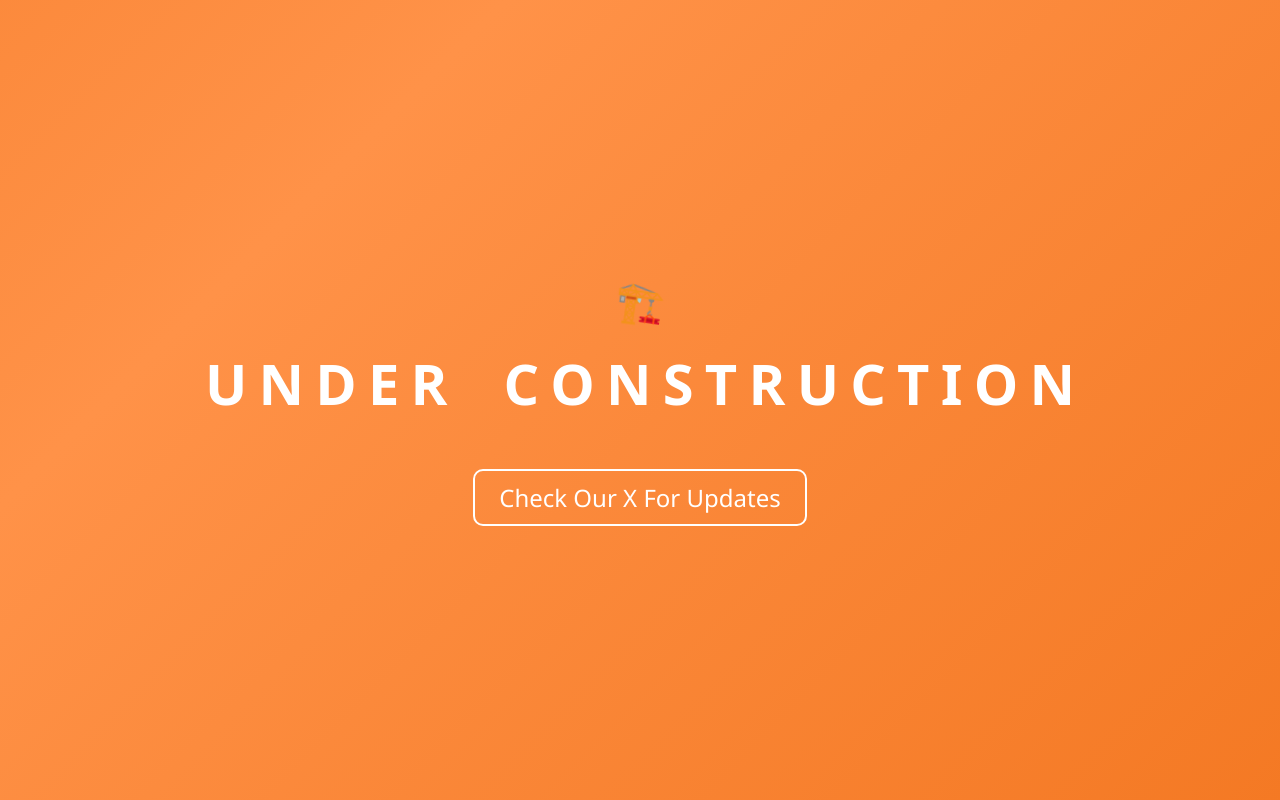
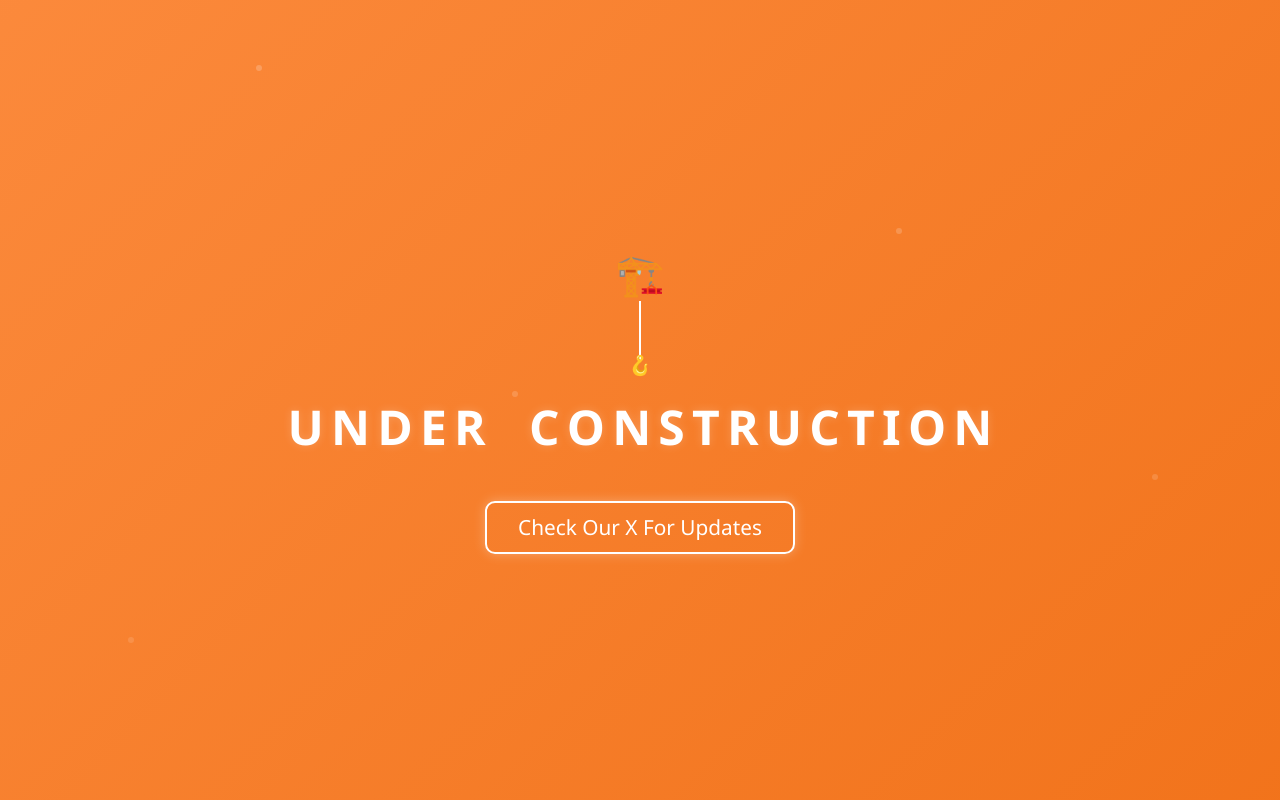
Before and after one commit to mehmetvercel/DeployNowBot, a plain HTML site: page index.html in a window 1280 px wide. Drawn offline with Linux system fonts and the light colour scheme.

Commit message:
Update index.html

```diff
--- a/index.html
+++ b/index.html
@@ -8,77 +8,40 @@
     body {
       margin: 0;
       height: 100vh;
-      font-family: 'Segoe UI', Tahoma, Geneva, Verdana, sans-serif;
-      background: linear-gradient(-45deg, #ec6608, #ff9248, #ec6608, #ff9248);
+      background: #ec6608;
+      background: linear-gradient(-45deg, #ec6608, #ff9248, #ec6608);
       background-size: 400% 400%;
-      animation: gradientBG 10s ease infinite;
+      animation: gradientBG 12s ease infinite;
       display: flex;
+      flex-direction: column;
+      align-items: center;
       justify-content: center;
-      align-items: center;
-      flex-direction: column;
-      text-align: center;
+      font-family: 'Segoe UI', sans-serif;
+      overflow: hidden;
+      position: relative;
       color: white;
-      overflow: hidden;
     }
 
-    .crane {
-      font-size: 2.5rem;
-      margin-bottom: 1rem;
-      animation: swing 2s infinite ease-in-out;
+    /* Particle/Dust Styles */
+    .particle {
+      position: absolute;
+      width: 6px;
+      height: 6px;
+      background: rgba(255, 255, 255, 0.2);
+      border-radius: 50%;
+      animation: float 10s linear infinite;
     }
 
-    .construction-text {
-      display: flex;
-      gap: 0.2em;
-      font-size: 3.5rem;
-      font-weight: bold;
-      flex-wrap: wrap;
-    }
+    .particle:nth-child(1) { top: 10%; left: 20%; animation-delay: 0s; }
+    .particle:nth-child(2) { top: 50%; left: 40%; animation-delay: 2s; }
+    .particle:nth-child(3) { top: 80%; left: 10%; animation-delay: 4s; }
+    .particle:nth-child(4) { top: 30%; left: 70%; animation-delay: 1s; }
+    .particle:nth-child(5) { top: 60%; left: 90%; animation-delay: 3s; }
 
-    .letter {
-      opacity: 0;
-      transform: translateY(-100px);
-      animation: dropIn 0.8s ease-out forwards;
-    }
-
-    /* Apply staggered animation delays */
-    .letter:nth-child(1) { animation-delay: 0.1s; }
-    .letter:nth-child(2) { animation-delay: 0.2s; }
-    .letter:nth-child(3) { animation-delay: 0.3s; }
-    .letter:nth-child(4) { animation-delay: 0.4s; }
-    .letter:nth-child(5) { animation-delay: 0.5s; }
-    .letter:nth-child(6) { animation-delay: 0.6s; } /* space */
-    .letter:nth-child(7) { animation-delay: 0.7s; }
-    .letter:nth-child(8) { animation-delay: 0.8s; }
-    .letter:nth-child(9) { animation-delay: 0.9s; }
-    .letter:nth-child(10) { animation-delay: 1.0s; }
-    .letter:nth-child(11) { animation-delay: 1.1s; }
-    .letter:nth-child(12) { animation-delay: 1.2s; }
-    .letter:nth-child(13) { animation-delay: 1.3s; }
-    .letter:nth-child(14) { animation-delay: 1.4s; }
-    .letter:nth-child(15) { animation-delay: 1.5s; }
-    .letter:nth-child(16) { animation-delay: 1.6s; }
-    .letter:nth-child(17) { animation-delay: 1.7s; }
-
-    .letter.space {
-      width: 0.6em;
-    }
-
-    a {
-      font-size: 1.5rem;
-      color: white;
-      text-decoration: none;
-      padding: 0.4em 1em;
-      border: 2px solid white;
-      border-radius: 10px;
-      margin-top: 2em;
-      transition: all 0.3s ease;
-    }
-
-    a:hover {
-      background-color: white;
-      color: #ec6608;
-      transform: scale(1.05);
+    @keyframes float {
+      0% { transform: translateY(0); opacity: 0.5; }
+      50% { transform: translateY(-15px); opacity: 1; }
+      100% { transform: translateY(0); opacity: 0.5; }
     }
 
     @keyframes gradientBG {
@@ -87,21 +50,129 @@
       100% { background-position: 0% 50%; }
     }
 
+    /* Crane + Hook Combo */
+    .crane-wrap {
+      display: flex;
+      flex-direction: column;
+      align-items: center;
+      animation: swing 2.5s ease-in-out infinite;
+      transform-origin: top center;
+      margin-bottom: 1rem;
+    }
+
+    .crane-icon {
+      font-size: 2.5rem;
+    }
+
+    .hook-line {
+      width: 2px;
+      height: 60px;
+      background: white;
+      margin: 0 auto;
+    }
+
+    .hook {
+      font-size: 1.2rem;
+      margin-top: -10px;
+    }
+
+    @keyframes swing {
+      0%, 100% { transform: rotate(0deg); }
+      50% { transform: rotate(6deg); }
+    }
+
+    .construction-text {
+      display: flex;
+      flex-wrap: wrap;
+      gap: 0.15em;
+      font-size: 3rem;
+      font-weight: bold;
+      text-shadow: 0 0 10px rgba(255, 255, 255, 0.2);
+    }
+
+    .letter {
+      opacity: 0;
+      transform: translateY(-100px);
+      animation: dropIn 0.6s ease-out forwards;
+    }
+
+    .letter.space {
+      width: 0.6em;
+    }
+
     @keyframes dropIn {
-      to {
+      0% {
+        transform: translateY(-100px);
+        opacity: 0;
+      }
+      80% {
+        transform: translateY(10px);
+        opacity: 1;
+      }
+      100% {
         transform: translateY(0);
         opacity: 1;
       }
     }
 
-    @keyframes swing {
-      0%, 100% { transform: rotate(0deg); }
-      50% { transform: rotate(8deg); }
+    /* Delay each letter for drop effect */
+    .letter:nth-child(1) { animation-delay: 0.1s; }
+    .letter:nth-child(2) { animation-delay: 0.2s; }
+    .letter:nth-child(3) { animation-delay: 0.3s; }
+    .letter:nth-child(4) { animation-delay: 0.4s; }
+    .letter:nth-child(5) { animation-delay: 0.5s; }
+    .letter:nth-child(6) { animation-delay: 0.6s; }
+    .letter:nth-child(7) { animation-delay: 0.7s; }
+    .letter:nth-child(8) { animation-delay: 0.8s; }
+    .letter:nth-child(9) { animation-delay: 0.9s; }
+    .letter:nth-child(10) { animation-delay: 1s; }
+    .letter:nth-child(11) { animation-delay: 1.1s; }
+    .letter:nth-child(12) { animation-delay: 1.2s; }
+    .letter:nth-child(13) { animation-delay: 1.3s; }
+    .letter:nth-child(14) { animation-delay: 1.4s; }
+    .letter:nth-child(15) { animation-delay: 1.5s; }
+    .letter:nth-child(16) { animation-delay: 1.6s; }
+    .letter:nth-child(17) { animation-delay: 1.7s; }
+    .letter:nth-child(18) { animation-delay: 1.8s; }
+
+    /* Button Styling */
+    a {
+      font-size: 1.3rem;
+      color: white;
+      text-decoration: none;
+      padding: 0.5em 1.5em;
+      border: 2px solid white;
+      border-radius: 10px;
+      margin-top: 2em;
+      transition: all 0.3s ease;
+      box-shadow: 0 0 12px rgba(255, 255, 255, 0.3);
+    }
+
+    a:hover {
+      background-color: white;
+      color: #ec6608;
+      transform: scale(1.05);
+      box-shadow: 0 0 20px white;
     }
   </style>
 </head>
 <body>
-  <div class="crane">🏗️</div>
+
+  <!-- Dust Particles -->
+  <div class="particle"></div>
+  <div class="particle"></div>
+  <div class="particle"></div>
+  <div class="particle"></div>
+  <div class="particle"></div>
+
+  <!-- Crane with Hook -->
+  <div class="crane-wrap">
+    <div class="crane-icon">🏗️</div>
+    <div class="hook-line"></div>
+    <div class="hook">🪝</div>
+  </div>
+
+  <!-- Animated Text -->
   <div class="construction-text">
     <span class="letter">U</span>
     <span class="letter">N</span>
@@ -122,6 +193,9 @@
     <span class="letter">O</span>
     <span class="letter">N</span>
   </div>
+
+  <!-- Button -->
   <a href="https://x.com/DeployDotNow" target="_blank">Check Our X For Updates</a>
+
 </body>
 </html>
```
